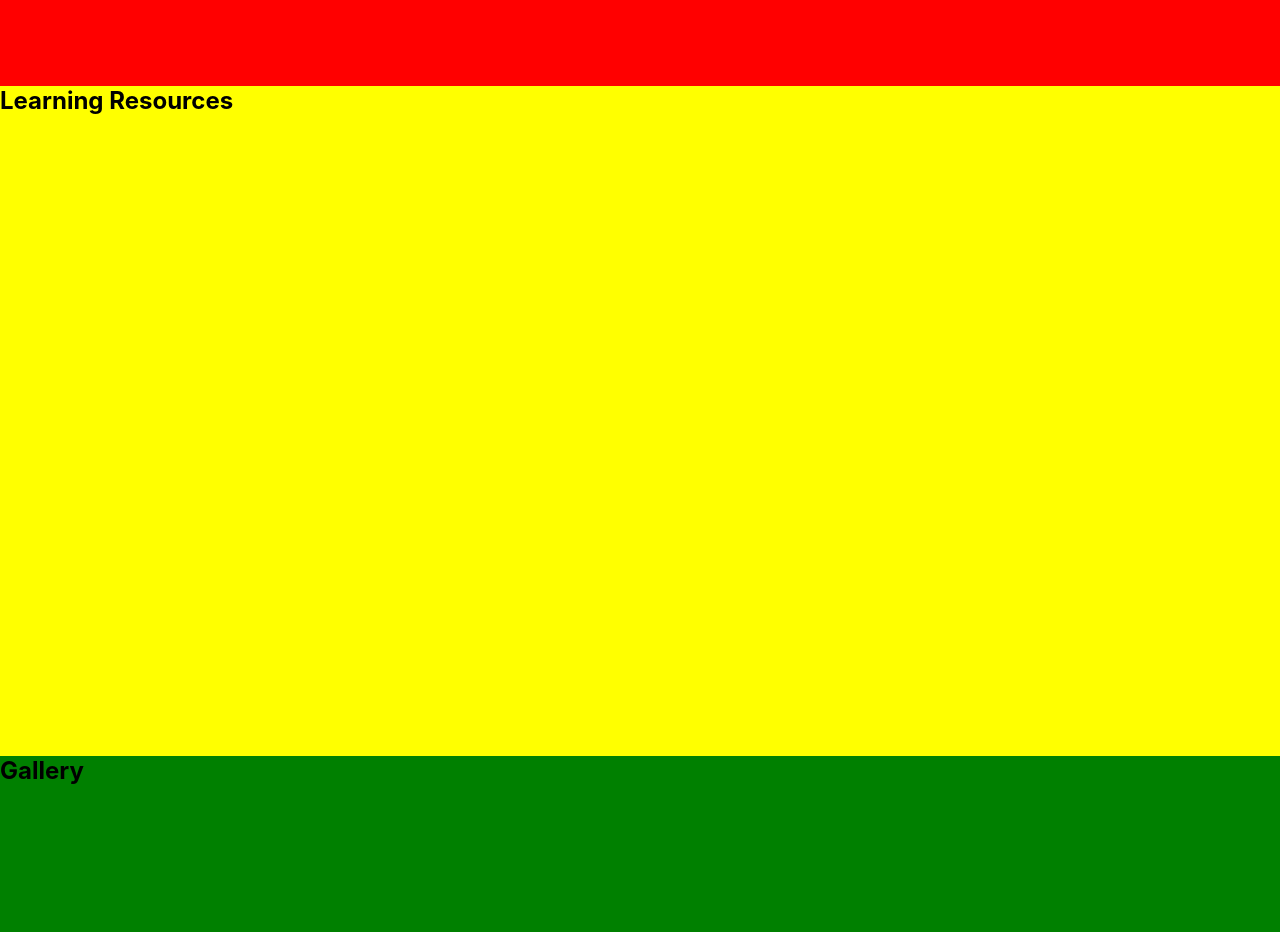
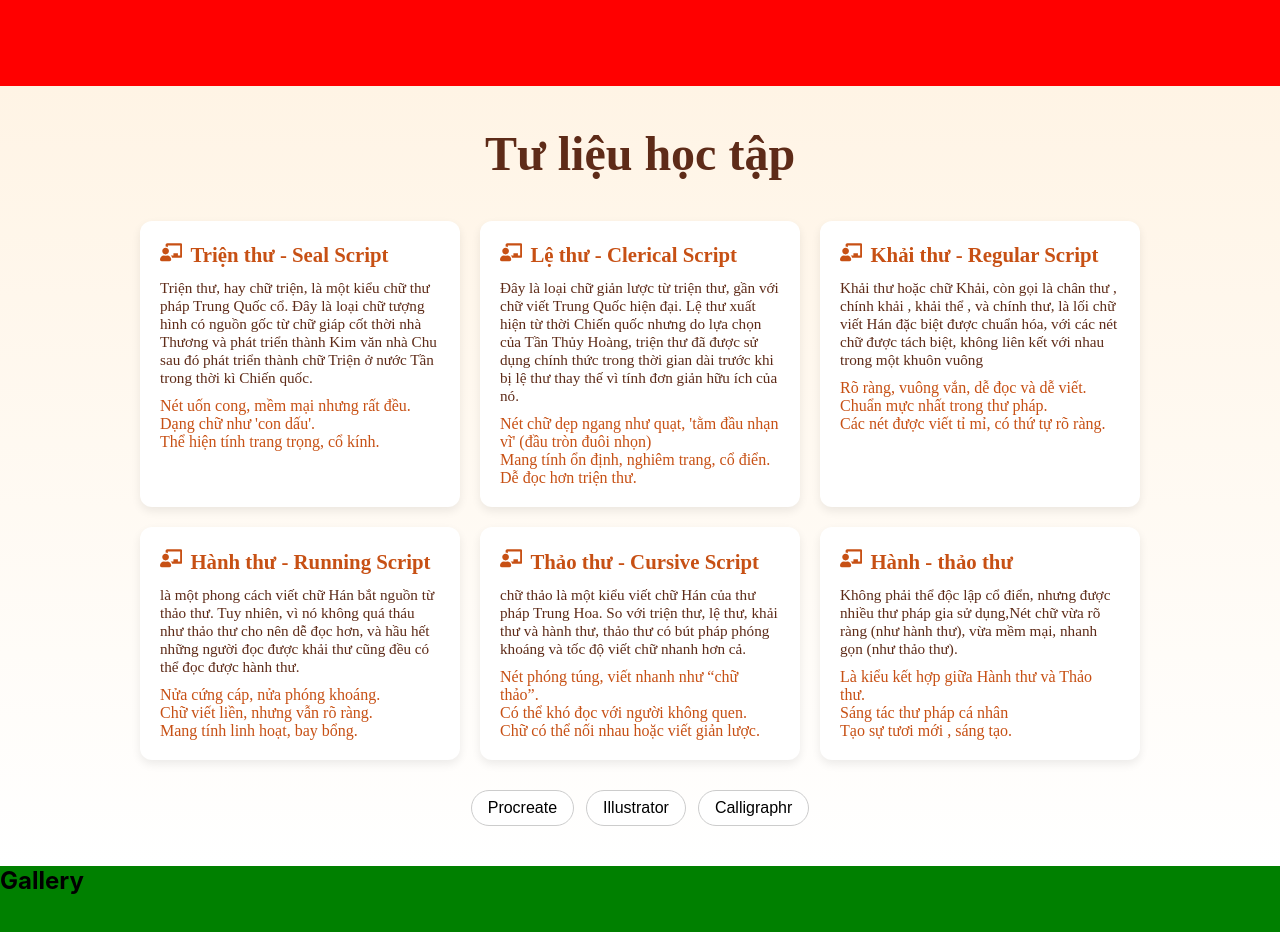
Before and after one commit to Giangha00/stylish-stroke, a React (Create React App) app: page / in a window 1280 px wide. Shown: the part 660-1592 px from the top of the page. Built offline with nearby package versions, Linux system fonts and the light colour scheme.

Commit message:
Tam-Tam up code

```diff
--- a/package.json
+++ b/package.json
@@ -14,6 +14,7 @@
     "axios": "^1.9.0",
     "react": "^19.1.0",
     "react-dom": "^19.1.0",
+    "react-icons": "^5.5.0",
     "react-router-dom": "^7.6.0",
     "react-scripts": "5.0.1",
     "web-vitals": "^2.1.4"
--- /dev/null
+++ b/src/components/Container/LearningResoueces/ResourceCard.js
@@ -0,0 +1,19 @@
+import "./learningresources.css";
+
+const ResourceCard = ({ icon, title, description, links }) => {
+  return (
+    <div className="card">
+      <h2 className="card-title">
+        <span className="card-icon">{icon}</span> {title}
+      </h2>
+      <p className="card-description">{description}</p>
+      <ul className="card-links">
+        {links.map((link, index) => (
+          <li key={index}>{link}</li>
+        ))}
+      </ul>
+    </div>
+  );
+};
+
+export default ResourceCard;
--- a/src/components/Container/LearningResoueces/index.js
+++ b/src/components/Container/LearningResoueces/index.js
@@ -1,16 +1,106 @@
-import "./learningresources.css";
+import "../LearningResoueces/learningresources.css";
+import ResourceCard from "./ResourceCard";
+import { FaChalkboardTeacher, FaPenNib, FaAppleAlt } from "react-icons/fa";
+// import { DiIllustrator } from "react-icons/di";
 
 const LearningResources = () => {
+  <section
+    id="learning-resources"
+    className="learning-resources"
+    style={{ backgroundColor: "yellow", width: "100%", height: 670 }}
+  ></section>;
+  const resources = [
+    {
+      icon: <FaChalkboardTeacher />,
+      title: "Triện thư - Seal Script",
+      description:
+        "Triện thư, hay chữ triện, là một kiểu chữ thư pháp Trung Quốc cổ. Đây là loại chữ tượng hình có nguồn gốc từ chữ giáp cốt thời nhà Thương và phát triển thành Kim văn nhà Chu sau đó phát triển thành chữ Triện ở nước Tần trong thời kì Chiến quốc.",
+      links: [
+        "Nét uốn cong, mềm mại nhưng rất đều.",
+        "Dạng chữ như 'con dấu'.",
+        "Thể hiện tính trang trọng, cổ kính.",
+      ],
+    },
+    {
+      icon: <FaChalkboardTeacher />,
+      title: "Lệ thư - Clerical Script",
+      description:
+        "Đây là loại chữ giản lược từ triện thư, gần với chữ viết Trung Quốc hiện đại. Lệ thư xuất hiện từ thời Chiến quốc nhưng do lựa chọn của Tần Thủy Hoàng, triện thư đã được sử dụng chính thức trong thời gian dài trước khi bị lệ thư thay thế vì tính đơn giản hữu ích của nó.",
+      links: [
+        "Nét chữ dẹp ngang như quạt, 'tằm đầu nhạn vĩ' (đầu tròn đuôi nhọn)",
+        "Mang tính ổn định, nghiêm trang, cổ điển.",
+        "Dễ đọc hơn triện thư.",
+      ],
+    },
+    {
+      icon: <FaChalkboardTeacher />,
+      title: "Khải thư - Regular Script",
+      description:
+        "Khải thư hoặc chữ Khải, còn gọi là chân thư , chính khải , khải thể , và chính thư, là lối chữ viết Hán đặc biệt được chuẩn hóa, với các nét chữ được tách biệt, không liên kết với nhau trong một khuôn vuông",
+      links: [
+        "Rõ ràng, vuông vắn, dễ đọc và dễ viết.",
+        "Chuẩn mực nhất trong thư pháp.",
+        "Các nét được viết tỉ mỉ, có thứ tự rõ ràng.",
+      ],
+    },
+    {
+      icon: <FaChalkboardTeacher />,
+      title: "Hành thư - Running Script",
+      description:
+        "là một phong cách viết chữ Hán bắt nguồn từ thảo thư. Tuy nhiên, vì nó không quá tháu như thảo thư cho nên dễ đọc hơn, và hầu hết những người đọc được khải thư cũng đều có thể đọc được hành thư.",
+      links: [
+        "Nửa cứng cáp, nửa phóng khoáng.",
+        "Chữ viết liền, nhưng vẫn rõ ràng.",
+        "Mang tính linh hoạt, bay bổng.",
+      ],
+    },
+    {
+      icon: <FaChalkboardTeacher />,
+      title: "Thảo thư - Cursive Script",
+      description:
+        " chữ thảo là một kiểu viết chữ Hán của thư pháp Trung Hoa. So với triện thư, lệ thư, khải thư và hành thư, thảo thư có bút pháp phóng khoáng và tốc độ viết chữ nhanh hơn cả.",
+      links: [
+        "Nét phóng túng, viết nhanh như “chữ thảo”.",
+        "Có thể khó đọc với người không quen.",
+        "Chữ có thể nối nhau hoặc viết giản lược.",
+      ],
+    },
+    {
+      icon: <FaChalkboardTeacher />,
+      title: "Hành - thảo thư",
+      description:
+        "Không phải thể độc lập cổ điển, nhưng được nhiều thư pháp gia sử dụng,Nét chữ vừa rõ ràng (như hành thư), vừa mềm mại, nhanh gọn (như thảo thư).",
+      links: [
+        "Là kiểu kết hợp giữa Hành thư và Thảo thư.",
+        "Sáng tác thư pháp cá nhân",
+        "Tạo sự tươi mới , sáng tạo.",
+      ],
+    },
+  ];
+
   return (
-    <section
-      id="learning-resources"
-      className="learning-resources"
-      style={{ backgroundColor: "yellow", width: "100%", height: 670 }}
-    >
-      <div>
-        <h1>Learning Resources</h1>
+    <div className="learning-container">
+      <h1 className="title">Tư liệu học tập</h1>
+      <div className="cards-wrapper">
+        {resources.map((item, index) => (
+          <ResourceCard key={index} {...item} />
+        ))}
       </div>
-    </section>
+      <div className="footer-button">
+        <button>
+          {/* <FaAppleAlt /> */}
+          Procreate
+        </button>
+        <button>
+          {/* <DiIllustrator /> */}
+          Illustrator
+        </button>
+        <button>
+          {/* <FaPenNib /> */}
+          Calligraphr
+        </button>
+      </div>
+    </div>
   );
 };
 
--- a/src/components/Container/LearningResoueces/learningresources.css
+++ b/src/components/Container/LearningResoueces/learningresources.css
@@ -0,0 +1,86 @@
+.learning-container {
+  padding: 40px 20px;
+  background: linear-gradient(to bottom, #fff4e5, #fff);
+  font-family: 'Times New Roman', Times, serif ;
+  color: #5e2b18;
+  text-align: center;
+}
+
+.title {
+  font-size: 3rem;
+  margin-bottom: 2.5rem;
+}
+
+
+.cards-wrapper {
+  display: grid;
+  grid-template-columns: repeat(auto-fit, minmax(260px, 1fr));
+  gap: 20px;
+  max-width: 1000px;
+  margin: 0 auto 30px;
+}
+
+
+.card {
+  background: white;
+  border-radius: 12px;
+  box-shadow: 0 4px 10px rgba(0,0,0,0.08);
+  padding: 20px;
+  text-align: left;
+  transition: transform 0.2s ease-in-out;
+}
+
+.card:hover {
+  transform: translateY(-5px);
+}
+
+.card-title {
+  font-size: 1.3rem;
+  font-weight: bold;
+  color: #c75014;
+  display: flex;
+  align-items: center;
+}
+
+.card-icon {
+  margin-right: 8px;
+  font-size: 1.4rem;
+}
+
+.card-description {
+  font-size: 0.95rem;
+  margin: 10px 0;
+}
+
+.card-links {
+  list-style: none;
+  padding: 0;
+  margin-top: 10px;
+}
+
+.card-links li {
+  font-size: 1rem;
+  color: #c75014;
+  font-weight: 500;
+}
+
+
+.footer-button {
+  display: flex;
+  justify-content: center;
+  gap: 12px;
+}
+
+.footer-button button {
+  padding: 8px 16px;
+  background: white;
+  border: 1px solid #ccc;
+  border-radius: 999px;
+  font-size: 1rem;
+  cursor: pointer;
+  transition: background 0.3s;
+}
+
+.footer-button button:hover {
+  background: #f2f2f2;
+}
```
Also changed, not shown: 1 other file (tests, documents, lock files or other folders).
